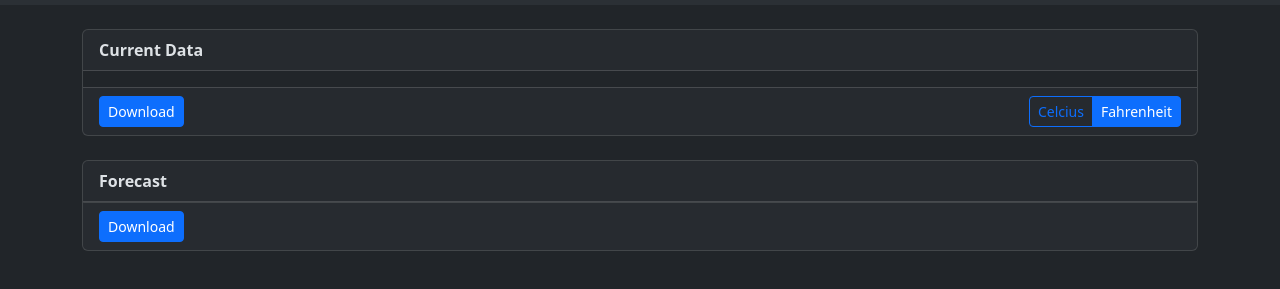
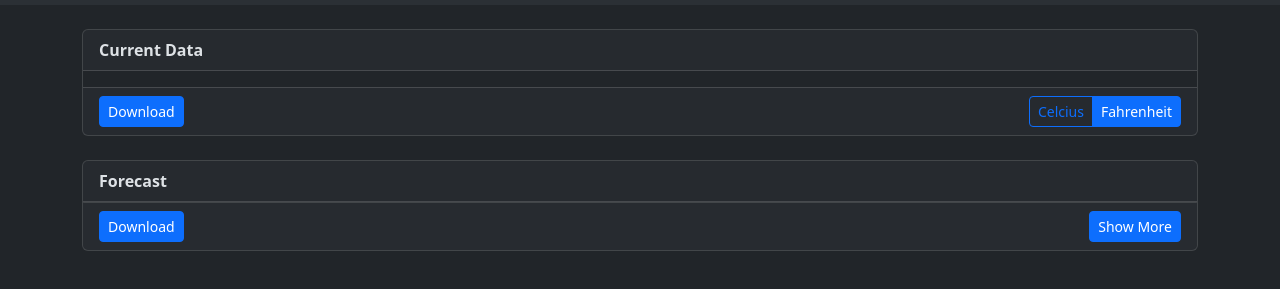
Before and after one commit to pablotron/sensortron, a plain HTML site: page web/res/html/home.html in a window 1280 px wide. Shown: the part 51-340 px from the top of the page. Drawn offline with Linux system fonts and the light colour scheme; no server answers.

Commit message:
res/html/home.html: add "show more" button to forecast panel footer, use mt-4 instead of <br> to space panels

```diff
--- a/web/res/html/home.html
+++ b/web/res/html/home.html
@@ -59,10 +59,8 @@
       </div>
     </nav>
 
-    <div class='container'>
-      <br/>
-
-      <div class='card'>
+    <div class='container mb-4'>
+      <div class='card mt-4'>
         <div class='card-header'>
           <b>Current Data</b>
         </div>
@@ -127,9 +125,7 @@
         </div><!-- card-footer -->
       </div><!-- card -->
 
-      <br/>
-
-      <div class='card'>
+      <div class='card mt-4'>
         <div class='card-header'>
           <b>Forecast</b>
         </div>
@@ -138,6 +134,7 @@
         </ul>
 
         <div class='card-footer'>
+          <div class='btn-toolbar justify-content-between'>
             <div class='btn-group' role='group'>
               <a
                 href='/api/home/download/forecast'
@@ -148,6 +145,18 @@
                 Download
               </a>
             </div><!-- btn-group -->
+
+            <div class='btn-group' role='group'>
+              <a
+                href='/forecasts/'
+                class='btn btn-sm btn-primary'
+                title='Show more forecasts.'
+                aria-label='Show more forecasts.'
+              >
+                Show More
+              </a>
+            </div><!-- btn-group -->
+          </div><!-- btn-toolbar -->
         </div><!-- card-footer -->
       </div><!-- card -->
     </div><!-- container -->
```
Lines whose indentation alone changed are shown as unchanged.
